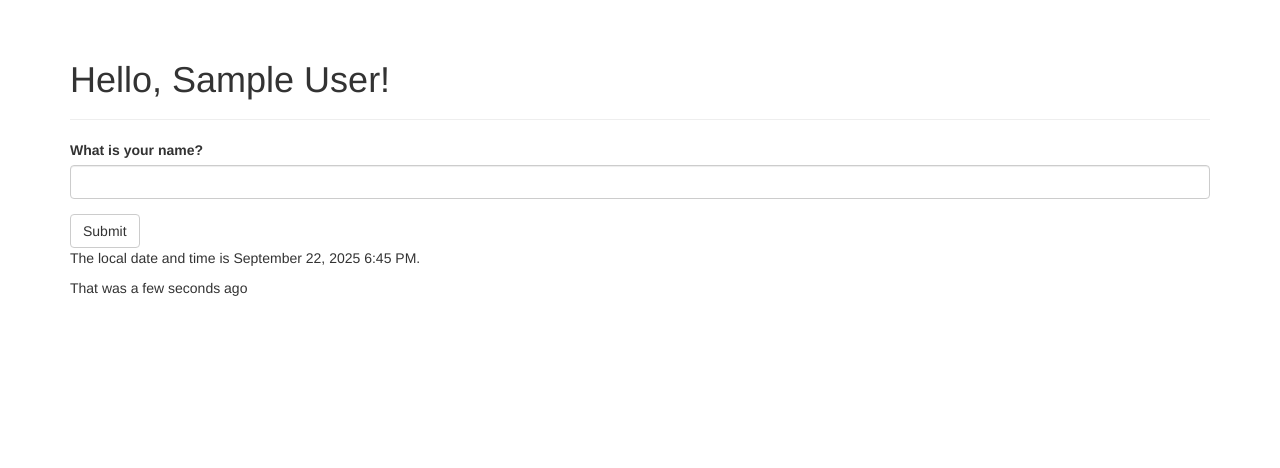
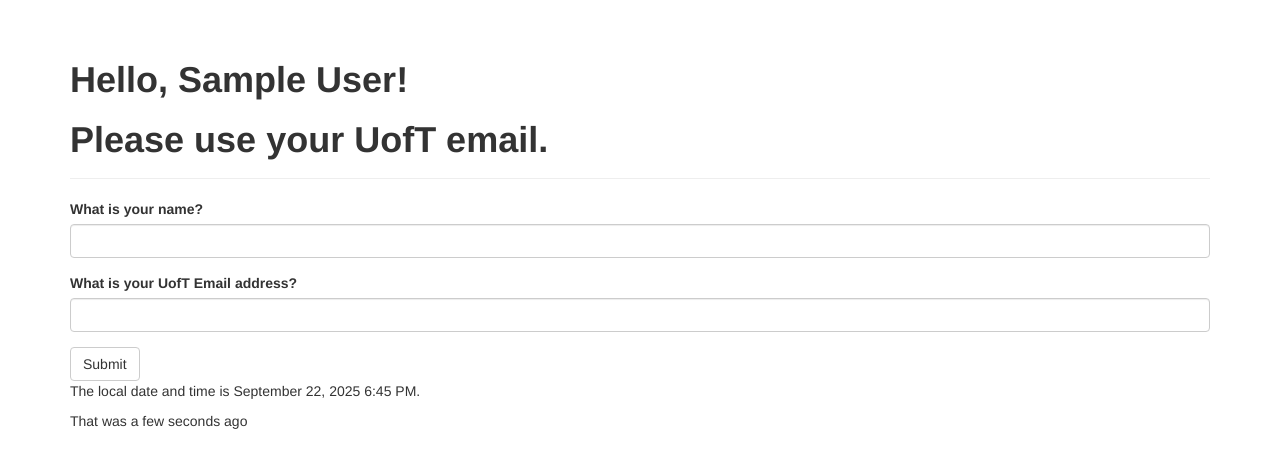
Before and after one commit to cowalll/E444-F2025-PRA2, a Flask app: page / in a window 1280 px wide. Shown: the part 52-520 px from the top of the page. Run offline with Flask 3, Linux system fonts and the light colour scheme; the visitor is signed in with stand-in values (Sample User, id 1); some libraries are stand-ins or nearby versions.

Commit message:
Activity 1.4 modify example from Chapter 4

```diff
--- a/hello.py
+++ b/hello.py
@@ -3,8 +3,8 @@
 from flask_moment import Moment
 from datetime import datetime, timezone
 from flask_wtf import FlaskForm
-from wtforms import StringField, SubmitField
-from wtforms.validators import DataRequired
+from wtforms import StringField, SubmitField, EmailField
+from wtforms.validators import DataRequired, Email
 
 app = Flask(__name__)
 app.config['SECRET_KEY'] = 'hard to guess string'
@@ -13,6 +13,7 @@
 
 class NameForm(FlaskForm):
     name = StringField('What is your name?', validators=[DataRequired()])
+    email = EmailField('What is your UofT Email address?', validators=[DataRequired(), Email()])
     submit = SubmitField('Submit')
 
 @app.route('/', methods=['GET', 'POST'])
@@ -20,14 +21,19 @@
     form = NameForm()
     if form.validate_on_submit():
         old_name = session.get('name')
+        old_email = session.get('email')
         if old_name is not None and old_name != form.name.data:
             flash('Looks like you have changed your name!')
+        if old_email is not None and old_email != form.email.data:
+            flash('Looks like you have changed your email!')
         session['name'] = form.name.data
+        session['email'] = form.email.data
         return redirect(url_for('index'))
     return render_template('index.html',
                            current_time=datetime.now(timezone.utc),
                            form=form,
-                           name=session.get('name'))
+                           name=session.get('name'),
+                           email=session.get('email'))
 
 @app.route('/user/<name>')
 def user(name):
--- a/templates/index.html
+++ b/templates/index.html
@@ -5,7 +5,16 @@
 
 {% block page_content %}
 <div class="page-header">
-    <h1>Hello, {% if name %}{{ name }}{% else %}Stranger{% endif %}!</h1>
+    <h1><b>Hello, {% if name %}{{ name }}{% else %}Stranger{% endif %}!</b></h1>
+    <h1><b>{% if email %}
+            {% if 'utoronto' in email %}
+            Your UofT email is {{ email }}
+            {% else %}
+            Please use your UofT email.
+            {% endif %}
+        {% else %}
+        {% endif %}
+    </b></h1>
 </div>
 {{ wtf.quick_form(form) }}
 <p>The local date and time is {{ moment(current_time).format('LLL') }}.</p>
```
